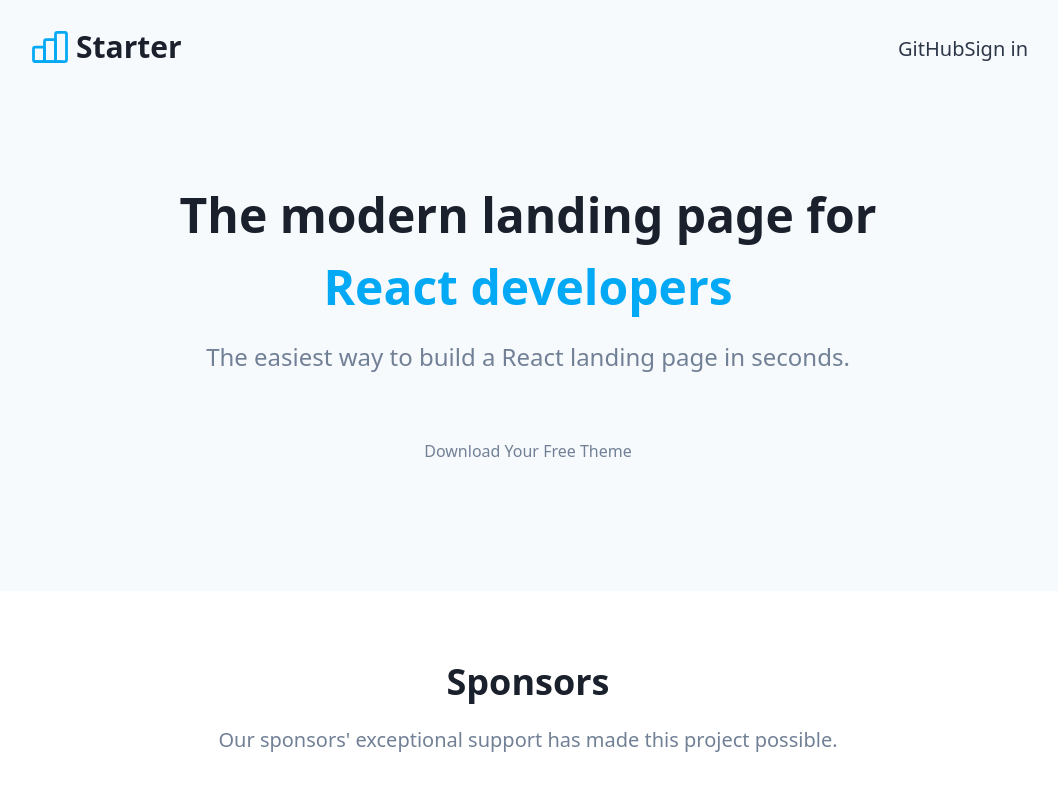
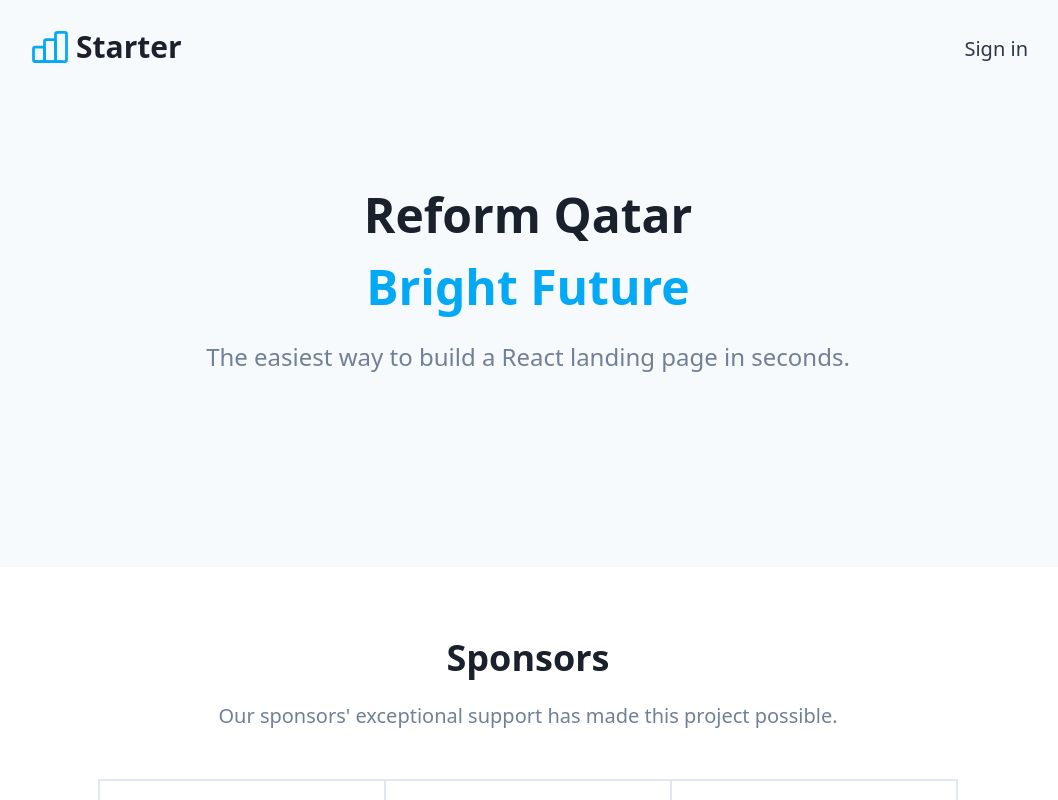
Before and after one commit to kmhndi/landing-page, a Next.js app: page / in a window 1280 px wide. Shown: the top 800 px of the page, without its empty margins (112-1170 px from the left). Built offline with nearby package versions, Linux system fonts and the light colour scheme.

Commit message:
Update Hero.tsx

```diff
--- a/src/templates/Hero.tsx
+++ b/src/templates/Hero.tsx
@@ -11,11 +11,7 @@ const Hero = () => (
   <Background color="bg-gray-100">
     <Section yPadding="py-6">
       <NavbarTwoColumns logo={<Logo xl />}>
-        <li>
-          <Link href="https://github.com/ixartz/Next-JS-Landing-Page-Starter-Template">
-            GitHub
-          </Link>
-        </li>
+
         <li>
           <Link href="/">Sign in</Link>
         </li>
@@ -26,16 +22,12 @@ const Hero = () => (
       <HeroOneButton
         title={
           <>
-            {'The modern landing page for\n'}
-            <span className="text-primary-500">React developers</span>
+            {'Reform Qatar\n'}
+            <span className="text-primary-500">Bright Future</span>
           </>
         }
         description="The easiest way to build a React landing page in seconds."
-        button={
-          <Link href="https://creativedesignsguru.com/category/nextjs/">
-            <Button xl>Download Your Free Theme</Button>
-          </Link>
-        }
+
       />
     </Section>
   </Background>
```
